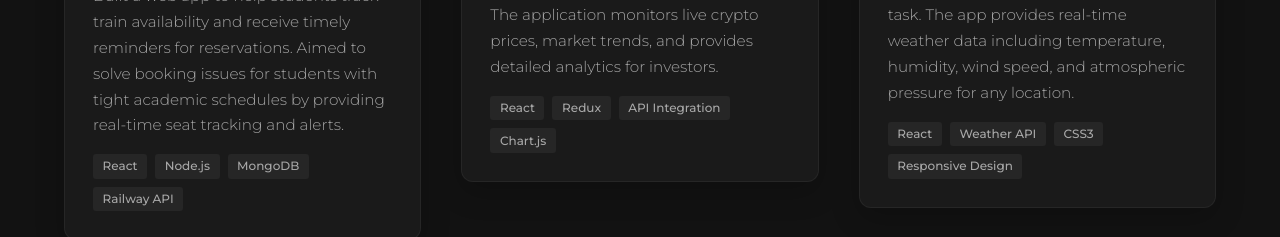
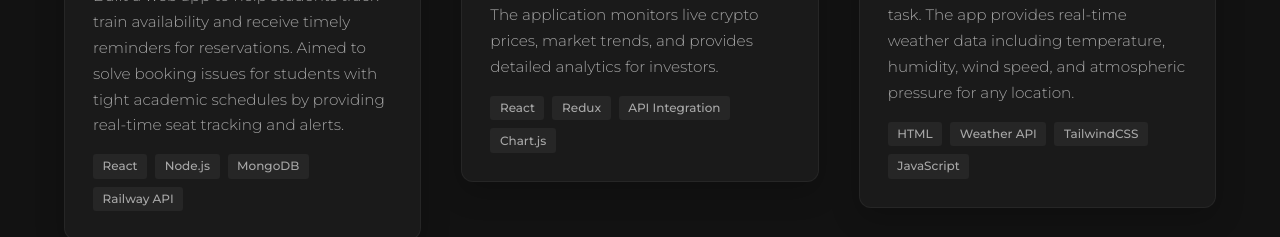
Before and after one commit to Preet-Sha/preets_portfolio, a React (Vite) app: page / in a window 1280 px wide. Shown: the part 2180-2417 px from the top of the page. Built offline with nearby package versions, Linux system fonts and the light colour scheme.

Commit message:
minor updates

```diff
--- a/src/HomePage.jsx
+++ b/src/HomePage.jsx
@@ -348,10 +348,10 @@ function HomePage() {
                 <h3>Weather App - Prodigy Infotech Internship</h3>
                 <p>Built a responsive weather application as part of a Prodigy Infotech internship task. The app provides real-time weather data including temperature, humidity, wind speed, and atmospheric pressure for any location.</p>
                 <div className="project-tech">
-                  <span className="tech-tag">React</span>
+                  <span className="tech-tag">HTML</span>
                   <span className="tech-tag">Weather API</span>
-                  <span className="tech-tag">CSS3</span>
-                  <span className="tech-tag">Responsive Design</span>
+                  <span className="tech-tag">TailwindCSS</span>
+                  <span className="tech-tag">JavaScript</span>
                 </div>
               </div>
             </div>
```
